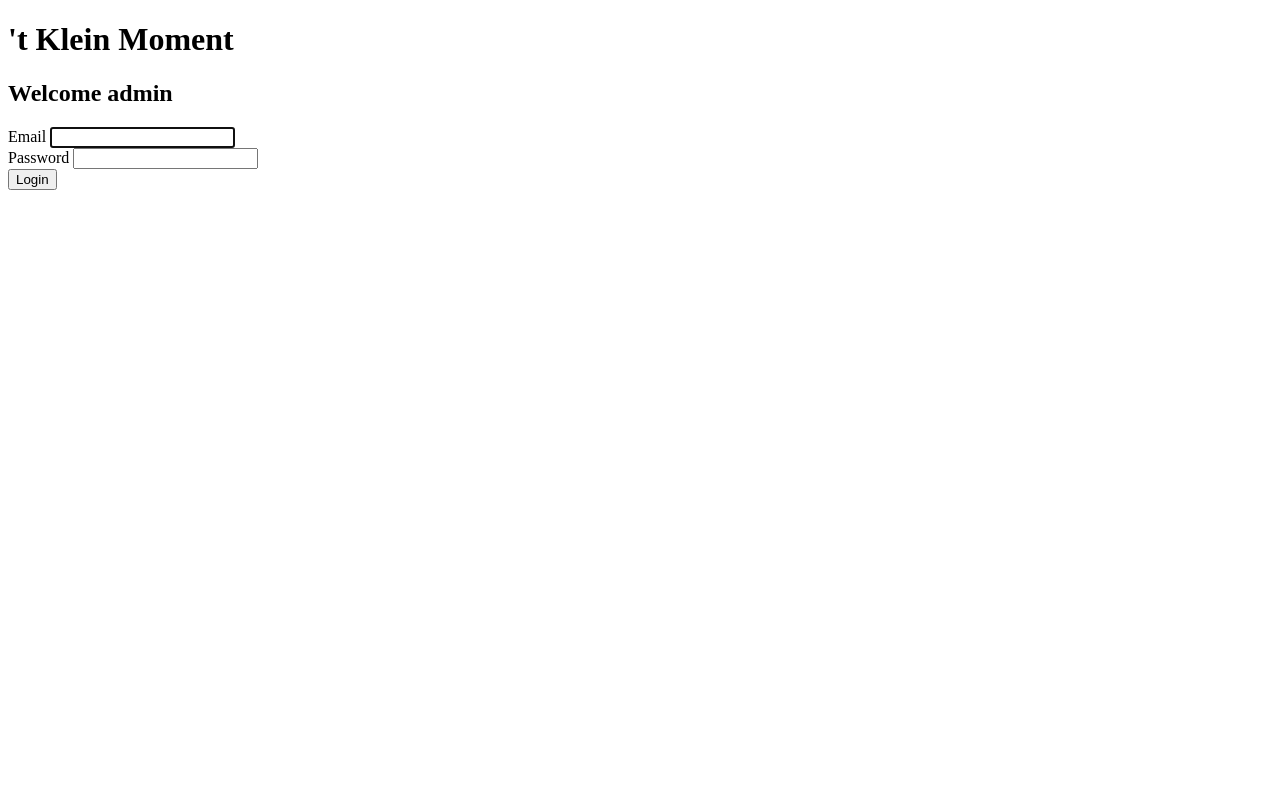
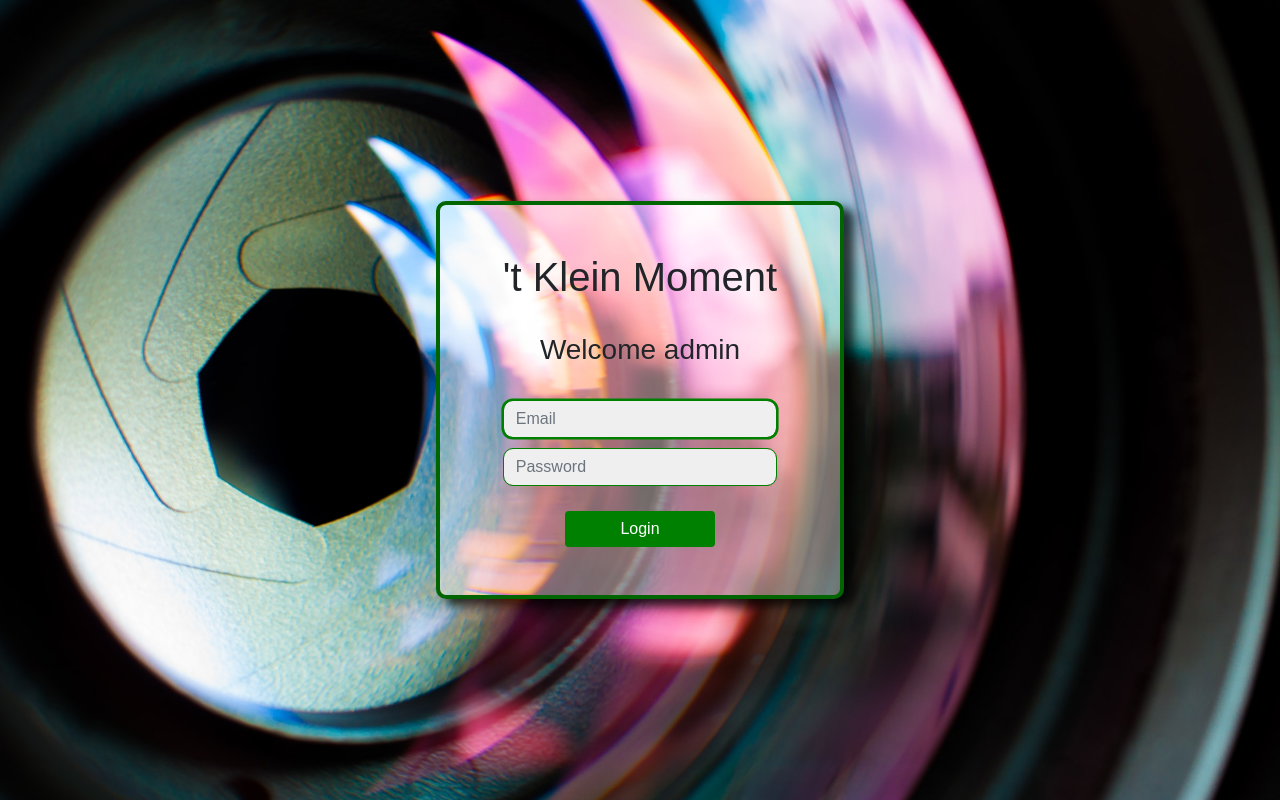
Before and after one commit to Zalvec/tKleinMoment_Backend, a Symfony app: template templates/security/login.html.twig in a window 1280 px wide. Run offline with Twig, Linux system fonts and the light colour scheme; the template is opened without the code that fills it, so the values that code supplies are empty; some libraries are stand-ins or nearby versions.

Commit message:
styling login admin dashboard

```diff
--- /dev/null
+++ b/public/css/login.css
@@ -0,0 +1,56 @@
+/* CSS for admin dashboard login */
+body {
+    background-image: url("../img/lens.jpg");
+    background-size: cover;
+    font-family: 'Ubuntu', sans-serif;
+}
+
+.login-container {
+    display: flex;
+    justify-content: center;
+    align-items: center;
+    height: 100vh;
+}
+
+form {
+    display: flex;
+    background-color: rgba(255, 255, 255, 0.4);
+    padding: 3em;
+    border-radius: 10px;
+    border: 4px solid darkgreen;
+    box-shadow: 10px 7px 10px 0 rgba(0,0,0,0.72);
+}
+
+h1, h2 { padding-bottom: .6em; }
+
+.form-control {
+    margin: 10px 0;
+    border-radius: 10px;
+    background-color: #efefef;
+    border: 1px solid green;
+}
+
+.form-control:focus {
+    border-color: green;
+    box-shadow: 0 0 0 .1rem green;
+    background-color: #efefef;
+}
+
+button {
+    width: 55% !important;
+    margin: 25px auto 0 auto;
+    background-color: green !important;
+    border: none !important;
+}
+
+button:hover { background-color: darkgreen !important; }
+
+button:focus {
+    border: none !important;
+    box-shadow: none !important;
+}
+
+.alert-danger {
+    border-radius: 10px;
+    padding: .375rem .75rem;
+}
--- a/templates/base.html.twig
+++ b/templates/base.html.twig
@@ -2,11 +2,19 @@
 <html>
     <head>
         <meta charset="UTF-8">
+        <meta name="viewport" content="width=device-width, initial-scale=1, shrink-to-fit=no">
         <title>{% block title %}Welcome!{% endblock %}</title>
-        {% block stylesheets %}{% endblock %}
+
+        {% block stylesheets %}
+            <link rel="stylesheet" href="https://stackpath.bootstrapcdn.com/bootstrap/4.5.0/css/bootstrap.min.css" integrity="sha384-9aIt2nRpC12Uk9gS9baDl411NQApFmC26EwAOH8WgZl5MYYxFfc+NcPb1dKGj7Sk" crossorigin="anonymous">
+        {% endblock %}
     </head>
+
     <body>
         {% block body %}{% endblock %}
+            <script src="https://code.jquery.com/jquery-3.5.1.slim.min.js" integrity="sha384-DfXdz2htPH0lsSSs5nCTpuj/zy4C+OGpamoFVy38MVBnE+IbbVYUew+OrCXaRkfj" crossorigin="anonymous"></script>
+            <script src="https://cdn.jsdelivr.net/npm/popper.js@1.16.0/dist/umd/popper.min.js" integrity="sha384-Q6E9RHvbIyZFJoft+2mJbHaEWldlvI9IOYy5n3zV9zzTtmI3UksdQRVvoxMfooAo" crossorigin="anonymous"></script>
+            <script src="https://stackpath.bootstrapcdn.com/bootstrap/4.5.0/js/bootstrap.min.js" integrity="sha384-OgVRvuATP1z7JjHLkuOU7Xw704+h835Lr+6QL9UvYjZE3Ipu6Tp75j7Bh/kR0JKI" crossorigin="anonymous"></script>
         {% block javascripts %}{% endblock %}
     </body>
 </html>
--- a/templates/security/login.html.twig
+++ b/templates/security/login.html.twig
@@ -2,37 +2,28 @@
 
 {% block title %}'t Klein Moment - Log in{% endblock %}
 
-{#{% block stylesheets %}#}
-{#    <link rel="stylesheet" href="{{ asset('css/login.css') }}">#}
-{#{% endblock %}#}
+{% block stylesheets %}
+    {{ parent() }}
+    <link rel="stylesheet" href="{{ asset('css/login.css') }}">
+{% endblock %}
 
 
 {% block body %}
+    <div class="login-container">
         <form method="post">
+            <div class="rows">
+                <div class="d-flex align-items-center">
+                    <div class="col">
+                        <h1 class="h1 mb-2 font-weight-normal text-center">'t Klein Moment</h1>
+                        <h2 class="h3 mb-3 font-weight-normal text-center"> Welcome admin</h2>
+
                         {% if error %}
                             <div class="alert alert-danger">{{ error.messageKey|trans(error.messageData, 'security') }}</div>
                         {% endif %}
+                            <input type="email" value="{{ last_username }}" name="email" id="inputEmail" class="form-control" placeholder="Email" required autofocus>
 
-    {% if app.user %}
-        <div class="mb-3">
-            You are logged in as {{ app.user.username }}, <a href="{{ path('app_logout') }}">Logout</a>
-        </div>
-    {% endif %}
-
-    <div>
-        <h1>'t Klein Moment</h1>
-        <h2 class="h3 mb-3 font-weight-normal">Welcome admin</h2>
-    </div>
-    <div>
-        <label for="inputEmail">Email</label>
-        <input type="email" value="{{ last_username }}" name="email" id="inputEmail" class="form-control" required autofocus>
-    </div>
-    <div>
-        <label for="inputPassword">Password</label>
-        <input type="password" name="password" id="inputPassword" class="form-control" required>
+                            <input type="password" name="password" id="inputPassword" class="form-control" placeholder="Password" required>
                             <input type="hidden" name="_csrf_token" value="{{ csrf_token('authenticate') }}" >
-    </div>
-
 
                         {#
                             Uncomment this section and add a remember_me option below your firewall to activate remember me functionality.
@@ -45,8 +36,13 @@
                             </div>
                         #}
 
-    <button class="btn btn-lg btn-primary" type="submit">
+                        <button class="btn btn-block btn-primary" type="submit">
                             Login
                         </button>
+
+                    </div>
+                </div>
+            </div>
         </form>
+    </div>
 {% endblock %}
```
Also changed, not shown: public/css/admin_backend.css (+1 -19 lines), templates/home/index.html.twig (deleted, +0 -20 lines), public/img/lens.jpg (added). Lines whose indentation alone changed are shown as unchanged.
